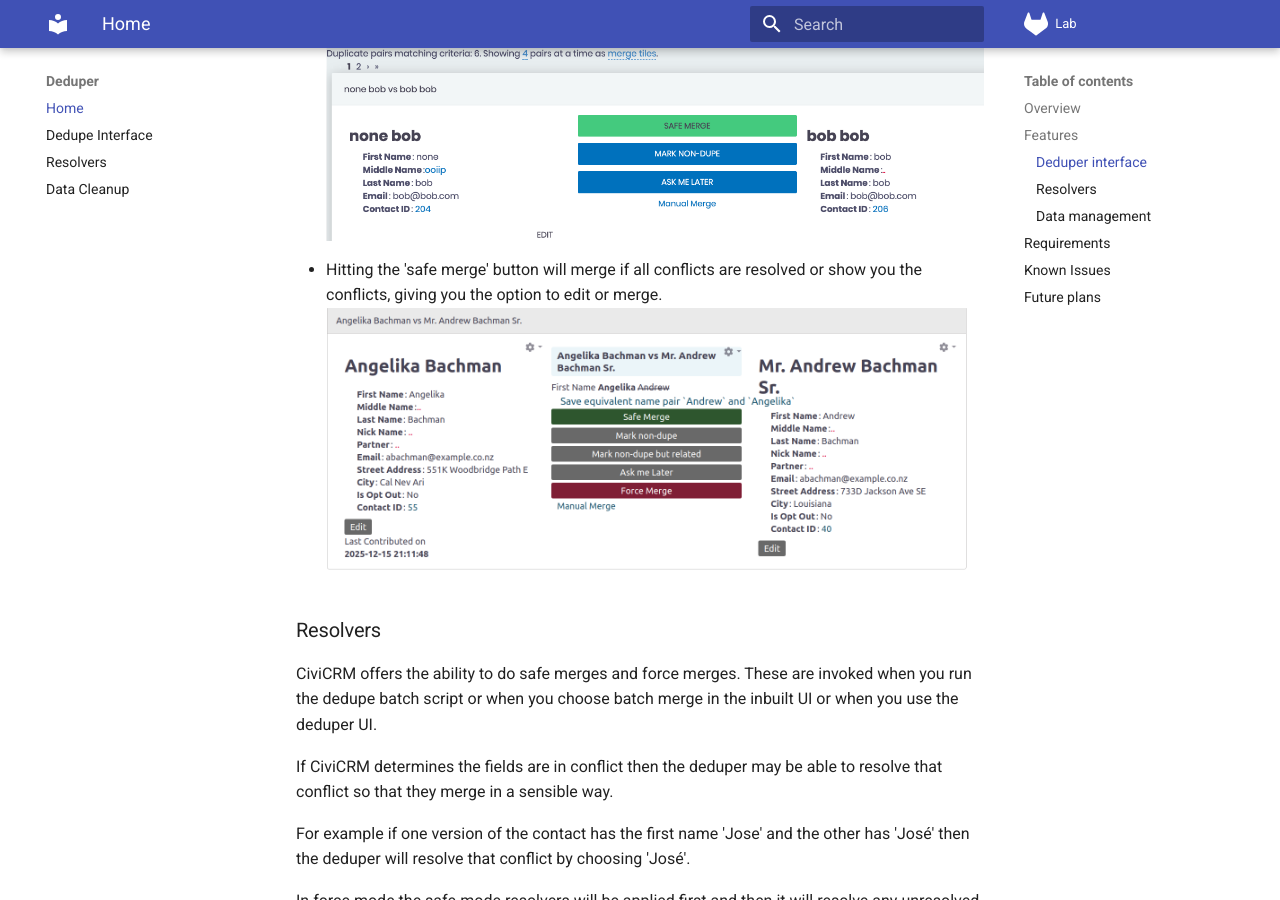
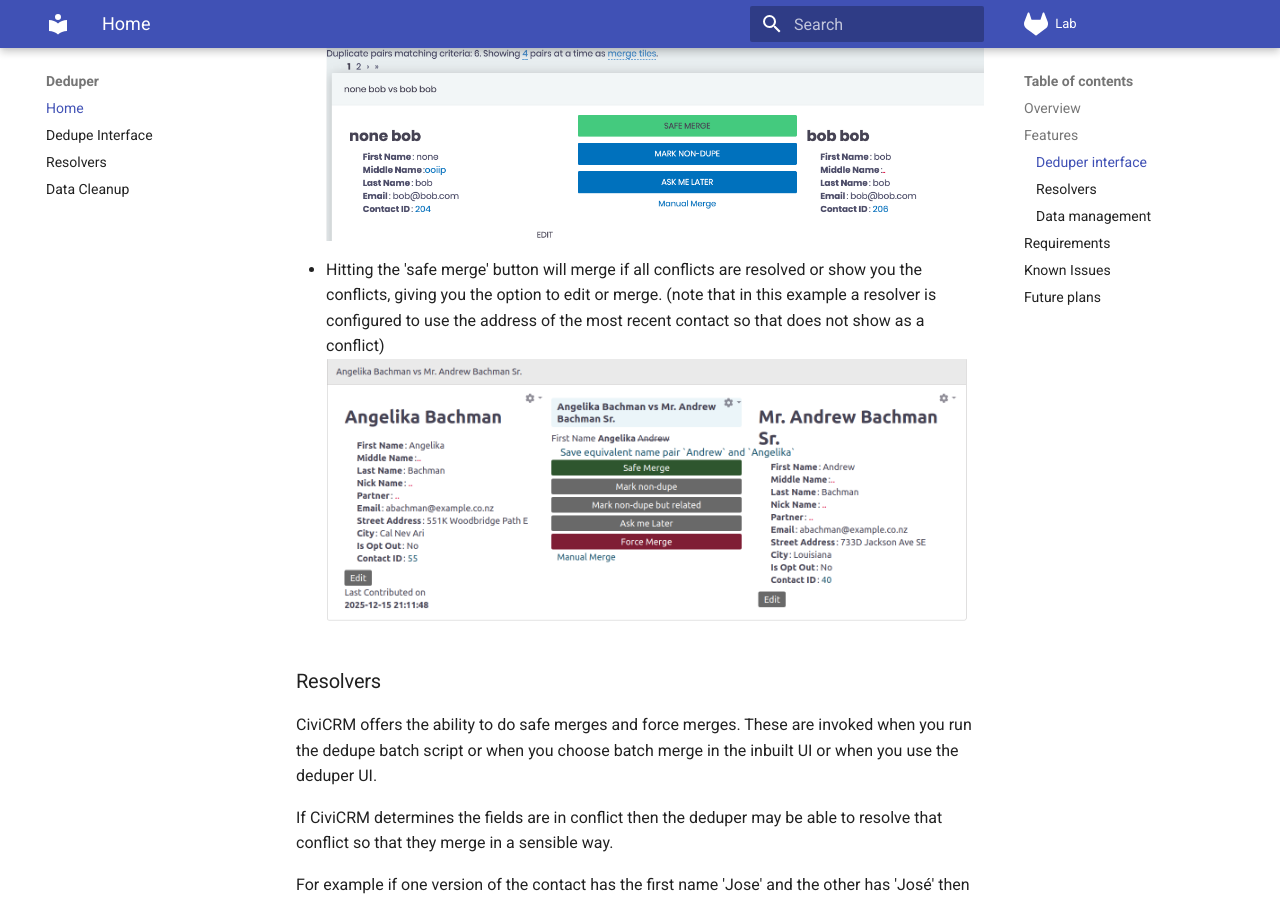
Before and after one commit to eileenmcnaughton/deduper, an MkDocs documentation site: the page built from docs/index.md, in a window 1280 px wide and 900 px high, scrolled down 613 px. Built offline with MkDocs 1.6.1 and Material for MkDocs 9.7.7, drawn with Linux system fonts in a browser that asks for light colours.

Commit message:
Add note to example

```diff
--- a/docs/index.md
+++ b/docs/index.md
@@ -17,7 +17,9 @@ Provides tools for deduping
   This can be found under the contacts menu.
   ![Deduper Screen](images/Deduper.png?raw=true "Deduper screen")
 - Hitting the 'safe merge' button will merge if all conflicts are resolved or show you the conflicts, giving you the option to edit or merge.
+  (note that in this example a resolver is configured to use the address of the most recent contact so that does not show as a conflict)
   ![Conflicts when merging](images/conflict_on_merge.png "Conflicts when merging")
+
 
 ### Resolvers
 
```
